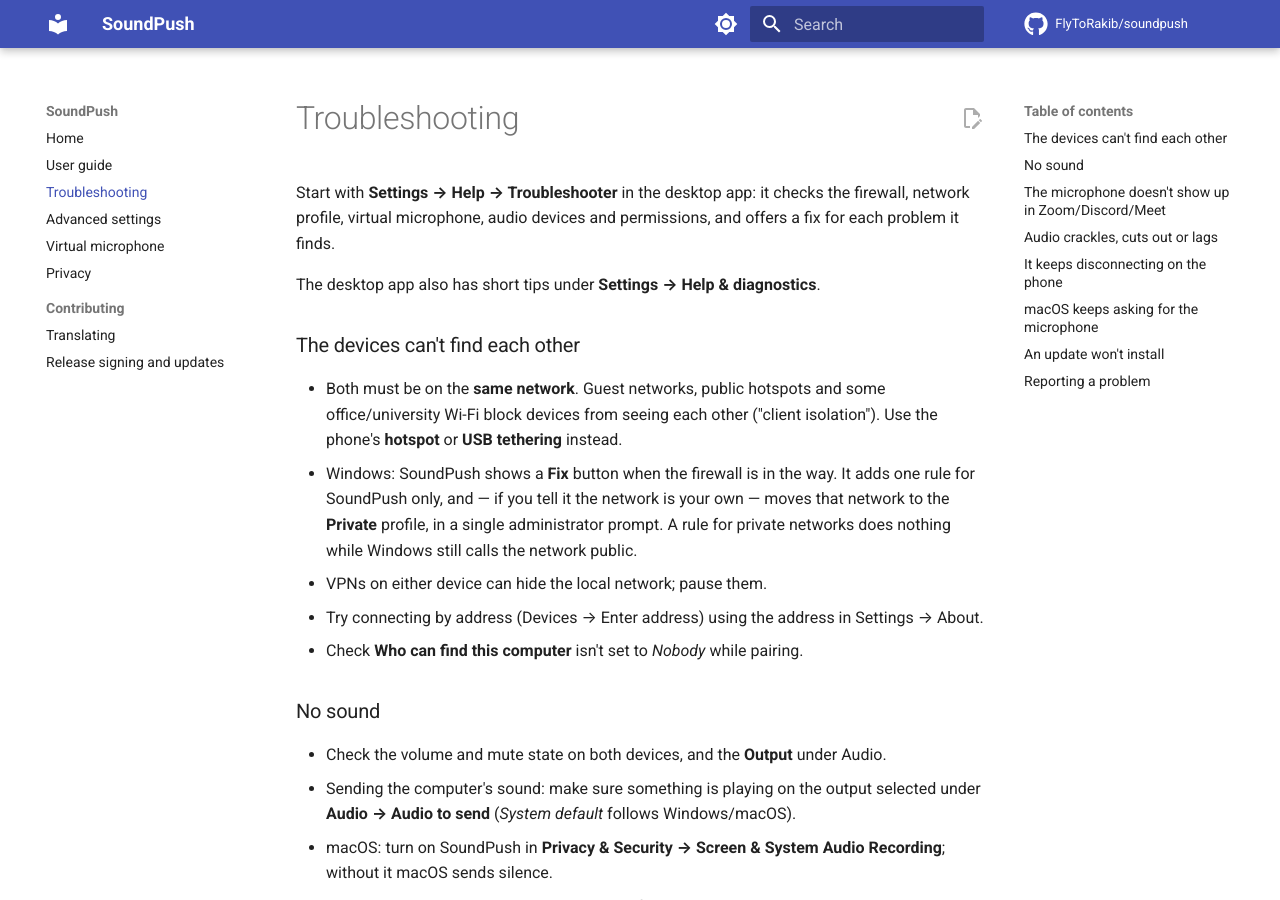
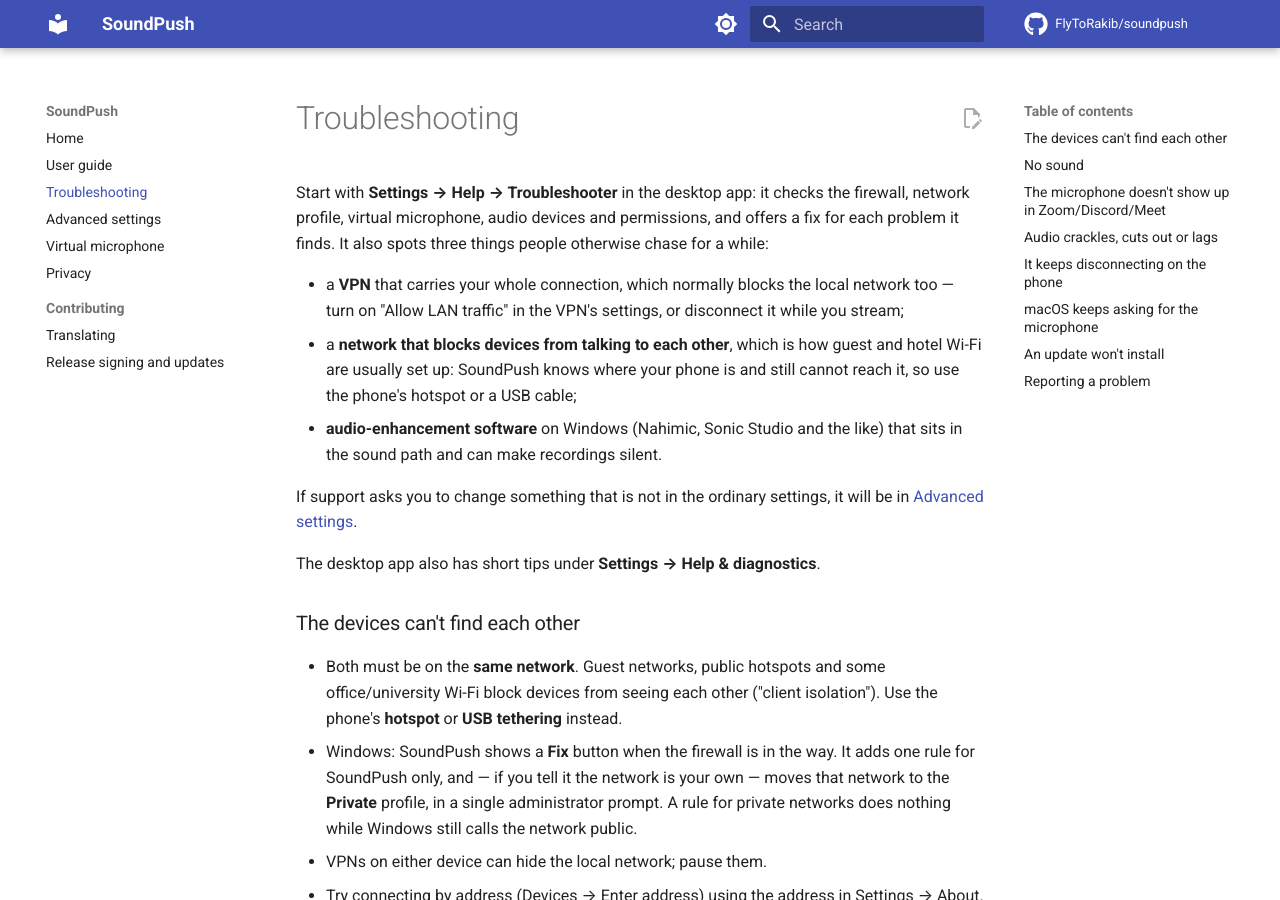
Before and after one commit to FlyToRakib/soundpush, an MkDocs documentation site: the page built from docs/troubleshooting.md, in a window 1280 px wide and 900 px high. Built offline with MkDocs 1.6.1 and Material for MkDocs 9.7.7, drawn with Linux system fonts in a browser that asks for light colours; comment, search, counter and statistics services are not loaded.

Commit message:
Docs: changelog and troubleshooting entries for the desktop work
The Advanced section's disclosure button no longer claims aria-controls: the section it opens does
not exist while it is closed, which axe rightly objects to. The auto-reveal when an override is off
its default now happens once, so "Hide advanced settings" still works afterwards.

Co-Authored-By: Claude Opus 5 <noreply@anthropic.com>

```diff
--- a/docs/troubleshooting.md
+++ b/docs/troubleshooting.md
@@ -1,6 +1,17 @@
 # Troubleshooting
 
 Start with **Settings → Help → Troubleshooter** in the desktop app: it checks the firewall, network profile,
-virtual microphone, audio devices and permissions, and offers a fix for each problem it finds.
+virtual microphone, audio devices and permissions, and offers a fix for each problem it finds. It also spots three
+things people otherwise chase for a while:
+
+- a **VPN** that carries your whole connection, which normally blocks the local network too — turn on "Allow LAN
+  traffic" in the VPN's settings, or disconnect it while you stream;
+- a **network that blocks devices from talking to each other**, which is how guest and hotel Wi-Fi are usually set
+  up: SoundPush knows where your phone is and still cannot reach it, so use the phone's hotspot or a USB cable;
+- **audio-enhancement software** on Windows (Nahimic, Sonic Studio and the like) that sits in the sound path and can
+  make recordings silent.
+
+If support asks you to change something that is not in the ordinary settings, it will be in
+[Advanced settings](advanced.md).
 
 --8<-- "docs/user-guide.md:troubleshooting"
```
Also changed, not shown: CHANGELOG.md (+24 -0 lines), sound-push-desktop/ui/src/features/Settings.svelte (+9 -5 lines).
